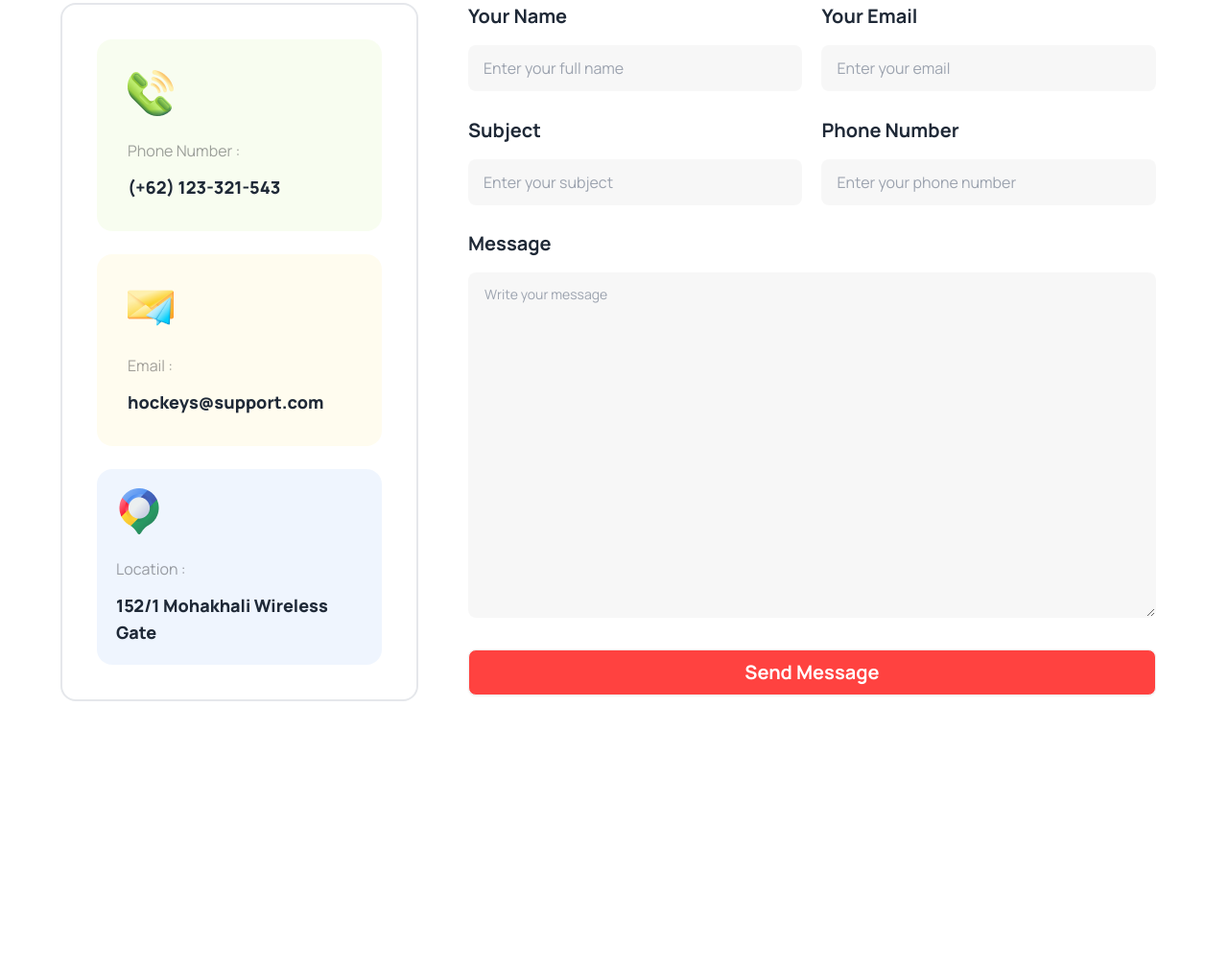
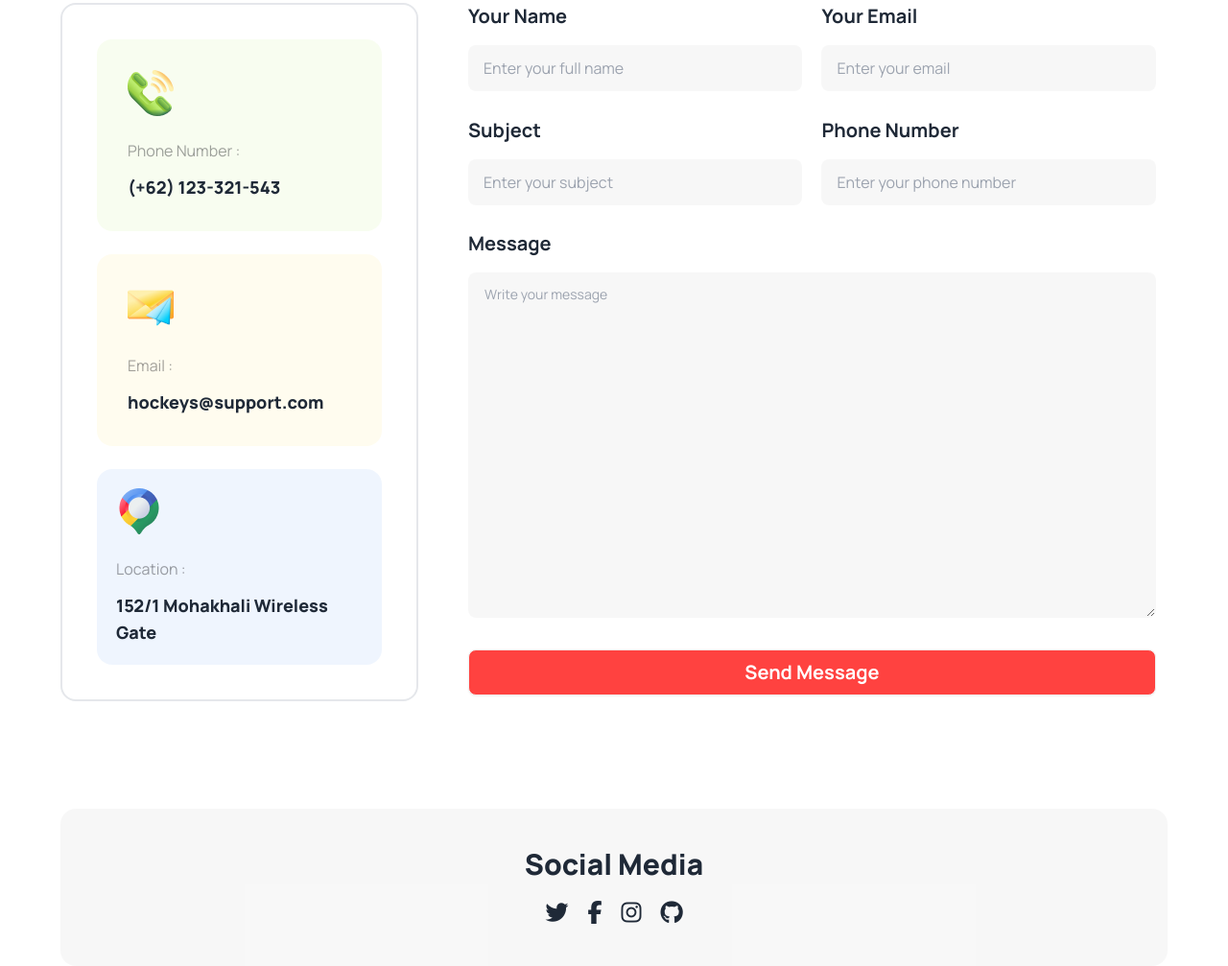
Before and after one commit to nurhanulislamratul/Assignment-02-Hockeys, a plain HTML site: page index.html in a window 1280 px wide. Shown: the part 4667-5674 px from the top of the page at 96% size. Before the commit the page ends 5398 px from the top, so only its background shows below. Drawn offline with nearby package versions, Linux system fonts and the light colour scheme.

Commit message:
social media section

```diff
--- a/index.html
+++ b/index.html
@@ -537,19 +537,18 @@
         </section>
 
 
-
-
-
-
-
-
-
-
-
-
-
-
-
+             <!-- Social Media Section -->
+                <section class="max-w-[1170px] mx-auto mt-16 lg:mt-28 px-2">
+                    <div class="text-center space-y-4 bg-[#13131808] py-10 rounded-2xl">
+                        <h2 class=" text-2xl lg:text-3xl font-extrabold">Social Media</h2>
+                        <div class="flex gap-5 justify-center">
+                            <p class="text-xl lg:text-2xl"><a href=""><i class="fa-brands fa-twitter"></i></a></p>
+                            <p class="text-xl lg:text-2xl"><a href=""><i class="fa-brands fa-facebook-f"></i></a></i></p>
+                            <p class="text-xl lg:text-2xl"><a href=""><i class="fa-brands fa-instagram"></i></a></i></p>
+                            <p class="text-xl lg:text-2xl"><a href=""><i class="fa-brands fa-github"></i></a></p>
+                        </div>
+                    </div>
+                </section>
 
     </header>
     <footer>
```
